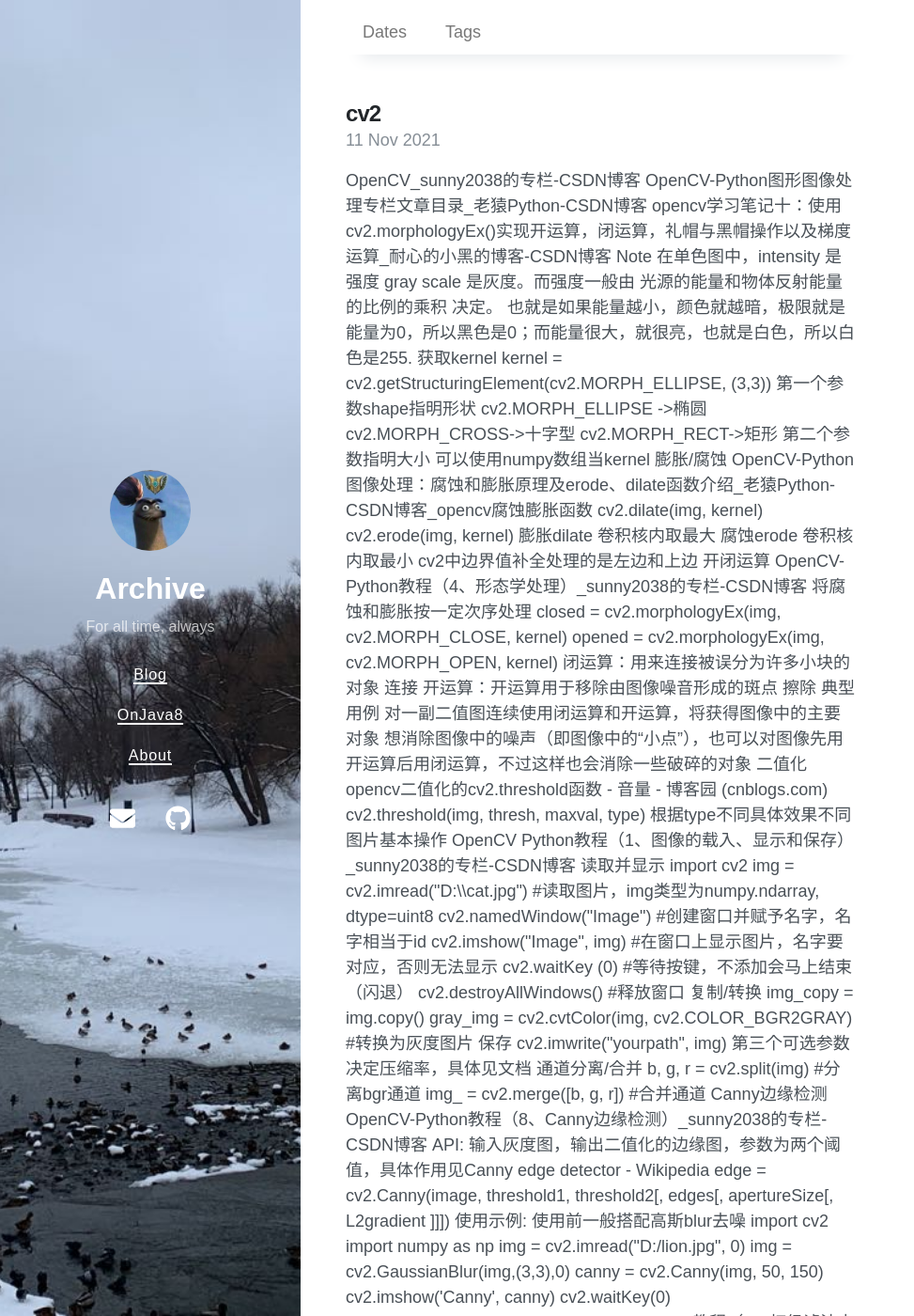
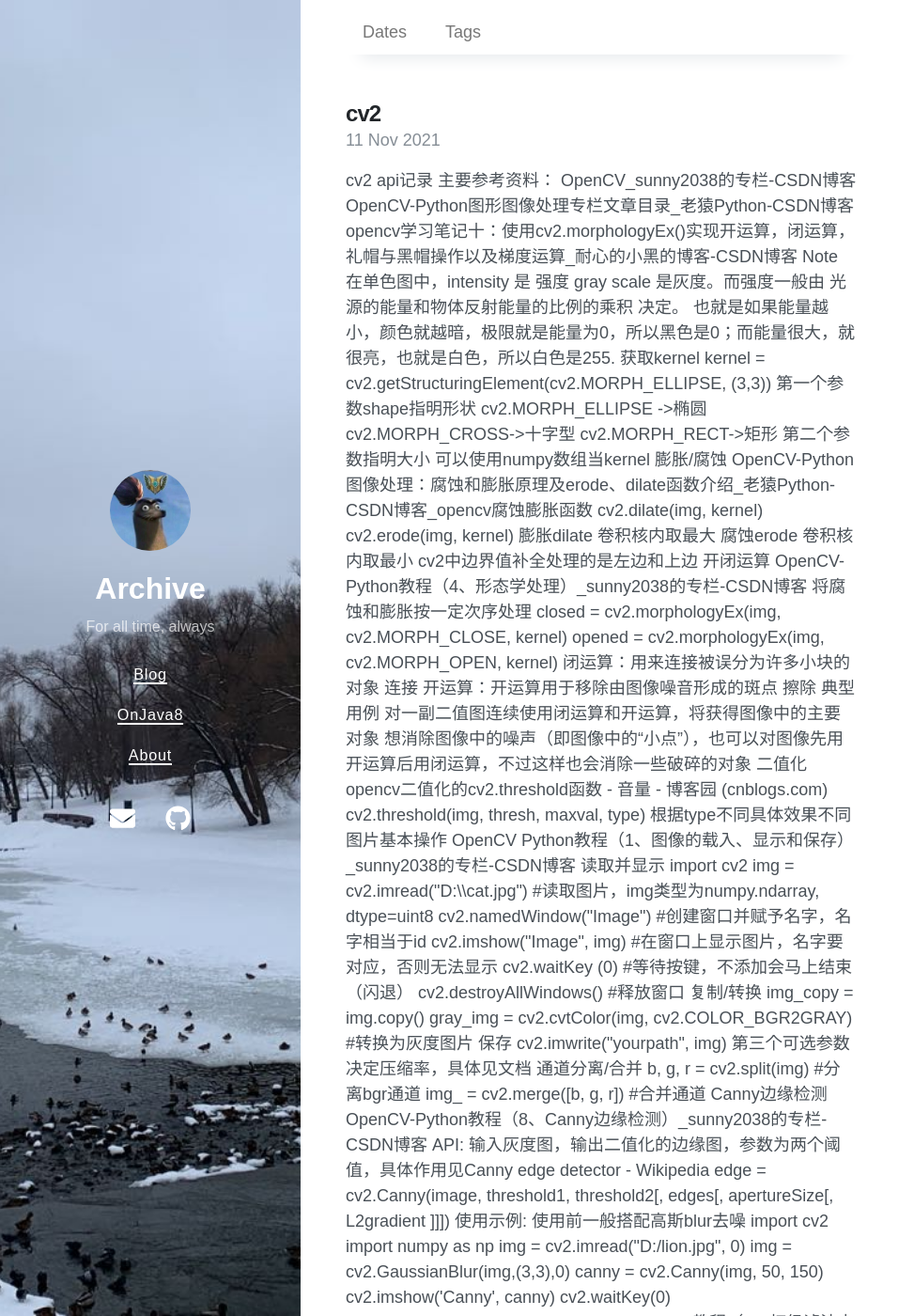
Before and after one commit to Usigned/Usigned.github.io, a Jekyll site: the page built from docs/index.html, in a window 1280 px wide and 1400 px high. Shown: the whole window at 94% size, without its empty margins (0-973 px from the left). Built offline with Jekyll 4.4.1, drawn with Linux system fonts in a browser that asks for light colours; nearby versions of some CDN libraries; the list of posts is cut into pages by our own code; part of the change alters nothing that is shown; some of the changed text lies outside the part shown.

Commit message:
2021-11-11

```diff
--- a/docs/_posts/2021-11-11-cv2.md
+++ b/docs/_posts/2021-11-11-cv2.md
@@ -3,9 +3,11 @@ title: cv2
 tags: opencv-python
 ---
 
+cv2 api记录
 
 
 
+主要参考资料：
 
 [OpenCV_sunny2038的专栏-CSDN博客](https://blog.csdn.net/sunny2038/category_904451.html)
 
@@ -170,20 +172,3 @@ dst = cv2.blur(image,(5,5)) #均值滤波
 > 在某些情况下，需要对一个像素的周围的像素给予更多的重视。因此，可通过分配权重来重新计算这些周围点的值。这可通过高斯函数（钟形函数，即喇叭形数）的权重方案来解决。
 
 [高斯模糊原理（Gaussian Blur）_飘云之下的博客-CSDN博客_高斯模糊](https://blog.csdn.net/weixin_44403952/article/details/90342626)
-
-# 项目问题
-
-## 2021-11-10
-
-目标
-
-- 帧差图片=>框
-
-方案
-
-- 帧差 + canny边缘检测
-
-问题
-
-- 噪声过多
-- 下一步准备用findContour检测轮廓并画框
```
